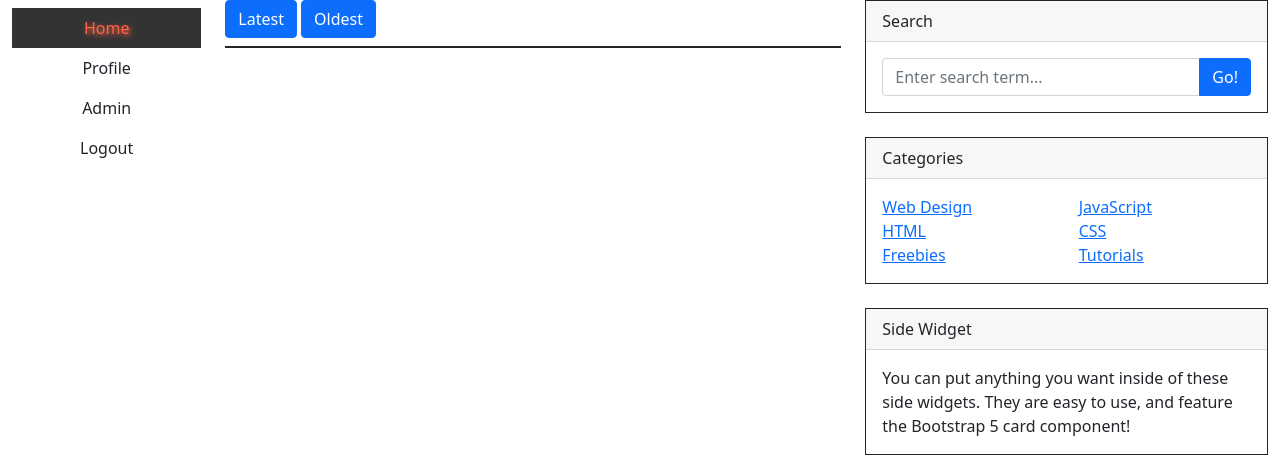
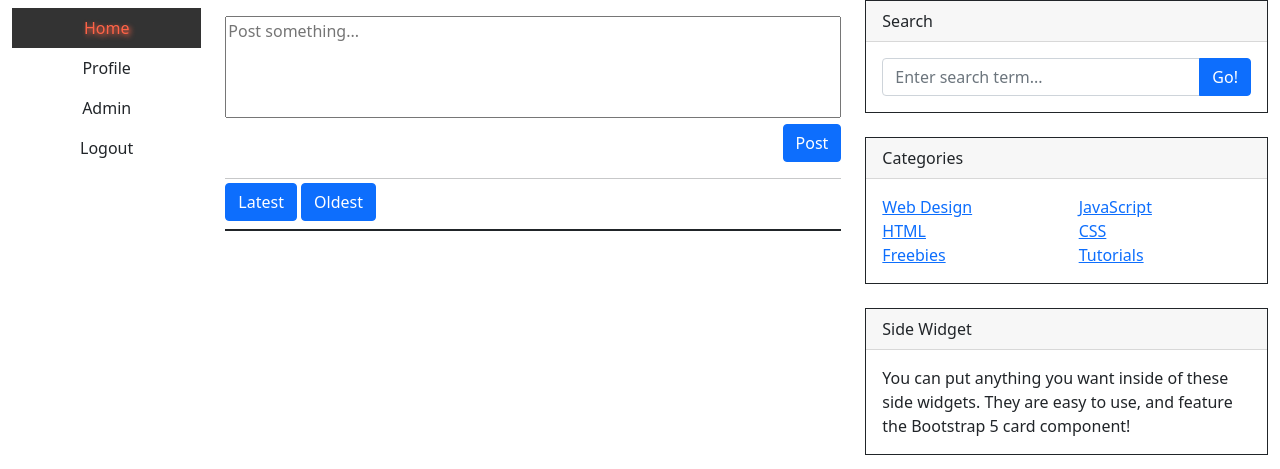
Before and after one commit to TimothyORourke/Mainbase, a Django app: page / in a window 1280 px wide. Shown: the top 469 px of the page. Run offline with Django 3.2, Linux system fonts and the light colour scheme; the visitor is signed in with stand-in values (Sample User, id 1); data that the repository does not hold is empty; some libraries are stand-ins or nearby versions.

Commit message:
Added post creation form to frontpage

```diff
--- a/blog/templates/blog/blog.html
+++ b/blog/templates/blog/blog.html
@@ -2,7 +2,13 @@
 
 {% block content %}
 
-<div class="w-100">
+<div class="mt-3 mb-3">
+{% include 'posts/post_form.html' %}
+</div>
+
+<hr>
+
+<div class="w-100 mt-1">
     <a href="{% url 'index' %}?sort=latest"><button class="btn btn-primary mb-2" id="button-sort-latest" type="button">Latest</button></a>
     <a href="{% url 'index' %}?sort=oldest"><button class="btn btn-primary mb-2" id="button-sort-oldest" type="button">Oldest</button></a>
 </div>
--- a/blog/views.py
+++ b/blog/views.py
@@ -2,6 +2,7 @@ from django.shortcuts import render
 from django.contrib.auth.decorators import login_required
 
 from posts.models import Post
+from posts.forms import PostForm
 
 # Create your views here.
 
@@ -14,4 +15,12 @@ def index(request):
     else:
         posts = Post.objects.all().order_by('date_posted')
 
-    return render(request, 'blog/blog.html', { 'posts' : posts })
+    if request.POST:
+        form = PostForm(request.POST)
+        if form.is_valid():
+            Post.objects.create(author_id=request.user.pk, text=form.cleaned_data['text'])
+            form = PostForm(auto_id=False)
+    else:
+        form = PostForm(auto_id=False)
+
+    return render(request, 'blog/blog.html', { 'posts' : posts, 'form' : form })
--- /dev/null
+++ b/posts/forms.py
@@ -0,0 +1,14 @@
+from posts.models import Post
+from django import forms
+from .models import Post
+
+class PostForm(forms.ModelForm):
+    class Meta:
+        model = Post
+        fields = ['text']
+
+    text = forms.CharField(label="", widget=forms.Textarea(attrs={
+        "rows":4,
+        "style" : "resize:none;width:100%;",
+        "placeholder" : "Post something..."}
+    ))
--- a/posts/models.py
+++ b/posts/models.py
@@ -12,7 +12,7 @@ def uuid_hex():
 
 class Post(models.Model):
     id = models.CharField(primary_key=True, max_length=32, editable=False, default=uuid_hex)
-    text = models.CharField(max_length=280)
+    text = models.TextField(max_length=280)
     author = models.ForeignKey(User, on_delete=models.CASCADE)
     date_posted = models.DateTimeField(auto_now=False, auto_now_add=True)
     last_updated = models.DateTimeField(auto_now=True, auto_now_add=False)
--- a/posts/templates/posts/post_form.html
+++ b/posts/templates/posts/post_form.html
@@ -1,5 +1,5 @@
 <form action="" method="post">
     {% csrf_token %}
-    {{ form.as_p }}
-    <input type="submit" value="save">
+    {{ form }}
+    <input class="btn btn-primary d-block ms-auto" type="submit" value="Post">
 </form>
--- a/posts/urls.py
+++ b/posts/urls.py
@@ -4,6 +4,5 @@ from django.contrib.auth.decorators import login_required
 from . import views
 
 urlpatterns = [
-    path('create', views.PostCreateView.as_view(), name='post-create'),
     path('<str:pk>', login_required(views.PostDetailView.as_view()), name='post-detail'),
 ]
--- a/posts/views.py
+++ b/posts/views.py
@@ -11,6 +11,7 @@ from .models import Post
 class PostDetailView(DetailView):
     model = Post
 
+'''
 class PostCreateView(CreateView):
     model = Post
     fields = ('text',)
@@ -20,3 +21,4 @@ class PostCreateView(CreateView):
         post.author = self.request.user
         post.save()
         return JsonResponse({ 'post' : model_to_dict(post) })
+'''
```
Also changed, not shown: posts/migrations/0002_alter_post_text.py (added), users/migrations/0004_alter_profile_id.py (added).
